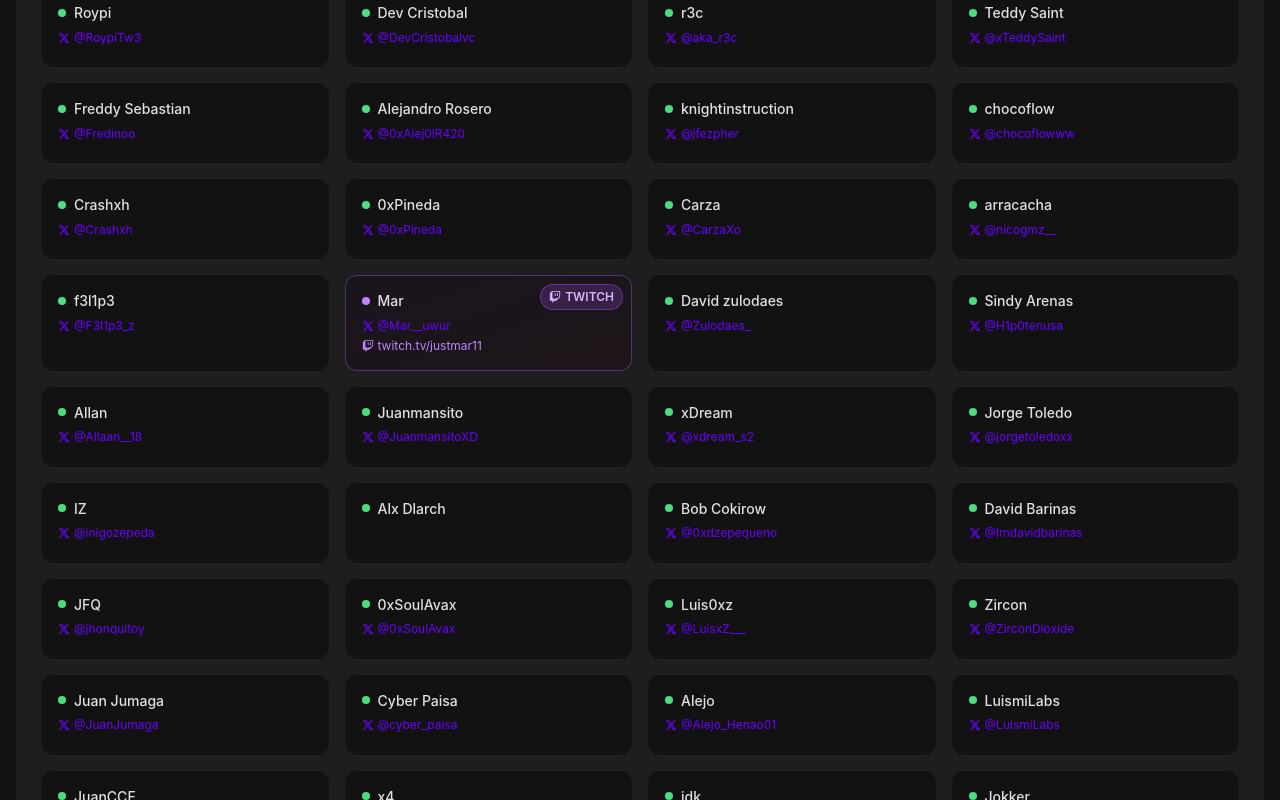
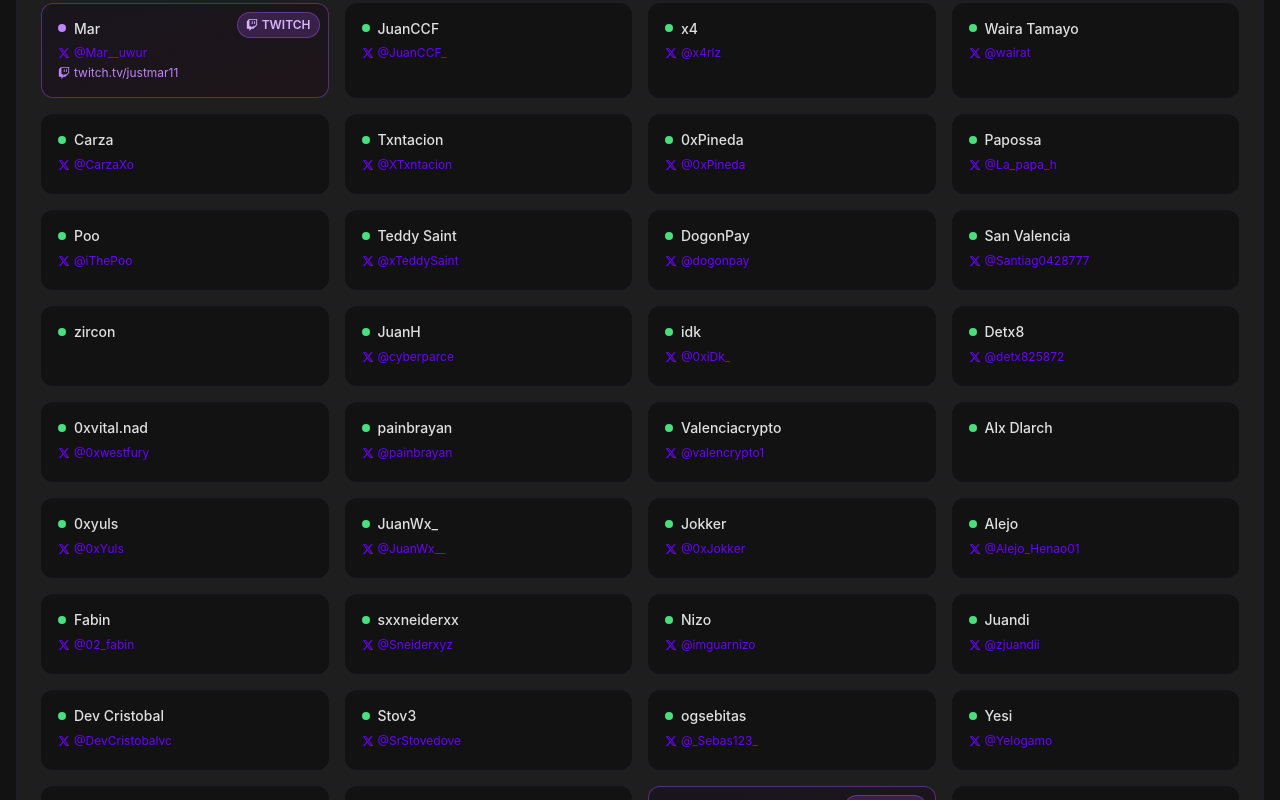
Before and after one commit to UltravioletaDAO/uvdweb, a React (Create React App) app: page /contributors in a window 1280 px wide. Shown: the part 720-1520 px from the top of the page. Built offline with nearby package versions, Linux system fonts and the light colour scheme; no server answers; what thirdweb would draw is missing.

Commit message:
chore: update DAO members list - clean up and reorganize contributors

```diff
--- a/src/components/metricDashboard/ContributorSection.jsx
+++ b/src/components/metricDashboard/ContributorSection.jsx
@@ -4,26 +4,18 @@ import { Users, Search, Video } from 'lucide-react';
 import { useTranslation } from 'react-i18next';
 
 const currentDaoMembers = [
-  "Ultra", "x4", "Colega", "Txntacion", "Alejo", "f3l1p3", "Teddy Saint",
+  "Ultra", "x4", "Txntacion", "Alejo", "f3l1p3", "Teddy Saint", "zircon", "cabomarzo",
   "Juan Jumaga", "cdt", "Cyber Paisa", "nezzcold", "Vens", "Yesi", "Fredino",
   "Waira Tamayo", "DavidZO", "Sindy Arenas", "JuanH", "DatBoi",
   "Jangx", "David Rodríguez", "Juyan", "DogonPay", "Papossa",
   "Stov3", "Brandon Heat", "lualjarami", "ACPM", "Roypi", "0xPineda", "SaemTwentyTwo",
-  "Jokker", "Andres", "Cranium", "Palacio", "0xvital.nad", "iEFx", "Detx8", "D R",
-  "Valenciacrypto", "0xSoulAvax", "Paloteroz", "xDream", "Poo", "Fabin",
-  "Allan", "Juliboy", "Mar", "ogsebitas", "Kysaug", "Burgos Σ", "Juan Suarez",
-  "1Nocty", "Sami Madrid", "Nizo", "MichaelGA", "David Barinas", "Juanmansito",
-  "Zeluz", "Mabu", "21", "Julius", "OnlyZ_", "Alejandro Rosero", "Manussa21",
-  "Gathus_", "Bob Cokirow", "JuanCCF", "Kadrez", "0xstiven", "Fixie",
-  "San", "JuanWx_", "sxxneiderxx", "LuismiLabs", "Rehabilitation in Progress",
-  "Bogotá Mag", "athan", "Karenn", "Jorge Toledo", "Ari", "ElBitterX", "r3c",
-  "arracacha", "Hanma", "chocoflow", "Elian", "Pkante", "0xyuls", "Juandi",
-  "painbrayan", "idk", "nich", "David zulodaes", "Agudelo", "collin", "daninft",
-  "Jeinson22", "Jhon Fray", "Dylan Alexander", "knightinstruction", "Freddy Sebastian",
-  "Luis0xz", "Alx Dlarch", "daniiel_zp", "Crashxh", "PitBullPrime", "Mario Peña Alcazar",
-  "Crew", "Shelteer", "Alexis Cedeño", "Daniel S Morales", "Carza",
-  "Andres92", "Zircon", "alejojc", "IZ", "Danieeel", "Loaiza", "juanpkante", "0xsoulavax", "JFQ", "Sandusky",
-"cabomarzo", "0xj4an", "San Valencia","Dev Cristobal"
+  "Jokker", "Andres", "0xvital.nad", "iEFx", "Detx8",
+  "Valenciacrypto", "0xSoulAvax", "xDream", "Poo", "Fabin", "Juliboy", "Mar", "ogsebitas", "Kysaug", "Burgos Σ", "Juan Suarez",
+  "Nizo", "MichaelGA", "Mabu", "21", "OnlyZ_", "Alejandro Rosero", "Manussa21",
+  "Gathus_", "Bob Cokirow", "JuanCCF", "Kadrez", "0xstiven", "Fixie", "JuanWx_", "sxxneiderxx", "Rehabilitation in Progress",
+  "Bogotá Mag", "athan", "Karenn", "Jorge Toledo", "Ari", "ElBitterX", "r3c", "Hanma", "Pkante", "0xyuls", "Juandi",
+  "painbrayan", "idk", "daninft", "Alx Dlarch", "daniiel_zp", "Mario Peña Alcazar", "Carza",
+  "Andres92", "juanpkante", "JFQ", "0xj4an", "San Valencia", "Dev Cristobal"
 ];
 
 // Utility function to shuffle array randomly
@@ -187,7 +179,7 @@ export const ContributorSection = () => {
       case 'twitch':
         return (
           <svg className="w-3 h-3" fill="currentColor" viewBox="0 0 24 24">
-            <path d="M11.571 4.714h1.715v5.143H11.57zm4.715 0H18v5.143h-1.714zM6 0L1.714 4.286v15.428h5.143V24l4.286-4.286h3.428L22.286 12V0zm14.571 11.143l-3.428 3.428h-3.429l-3 3v-3H6.857V1.714h13.714Z"/>
+            <path d="M11.571 4.714h1.715v5.143H11.57zm4.715 0H18v5.143h-1.714zM6 0L1.714 4.286v15.428h5.143V24l4.286-4.286h3.428L22.286 12V0zm14.571 11.143l-3.428 3.428h-3.429l-3 3v-3H6.857V1.714h13.714Z" />
           </svg>
         );
       case 'kick':
@@ -263,8 +255,7 @@ export const ContributorSection = () => {
 
                 <div className="w-full">
                   <div className="flex items-center gap-2 mb-2">
-                    <div className={`w-2 h-2 rounded-full group-hover:animate-pulse flex-shrink-0 ${
-                      isStreamer ? 'bg-purple-400' : 'bg-green-400'
+                    <div className={`w-2 h-2 rounded-full group-hover:animate-pulse flex-shrink-0 ${isStreamer ? 'bg-purple-400' : 'bg-green-400'
                       }`} />
                     <span className="text-sm font-medium leading-tight break-words">{member}</span>
                   </div>
@@ -279,7 +270,7 @@ export const ContributorSection = () => {
                         onClick={(e) => e.stopPropagation()}
                       >
                         <svg className="w-3 h-3" fill="currentColor" viewBox="0 0 24 24">
-                          <path d="M18.244 2.25h3.308l-7.227 8.26 8.502 11.24H16.17l-5.214-6.817L4.99 21.75H1.68l7.73-8.835L1.254 2.25H8.08l4.713 6.231zm-1.161 17.52h1.833L7.084 4.126H5.117z"/>
+                          <path d="M18.244 2.25h3.308l-7.227 8.26 8.502 11.24H16.17l-5.214-6.817L4.99 21.75H1.68l7.73-8.835L1.254 2.25H8.08l4.713 6.231zm-1.161 17.52h1.833L7.084 4.126H5.117z" />
                         </svg>
                         <span className="break-all">@{memberData.twitter.replace(/^@/, '')}</span>
                       </a>
```
Lines whose indentation alone changed are shown as unchanged.
